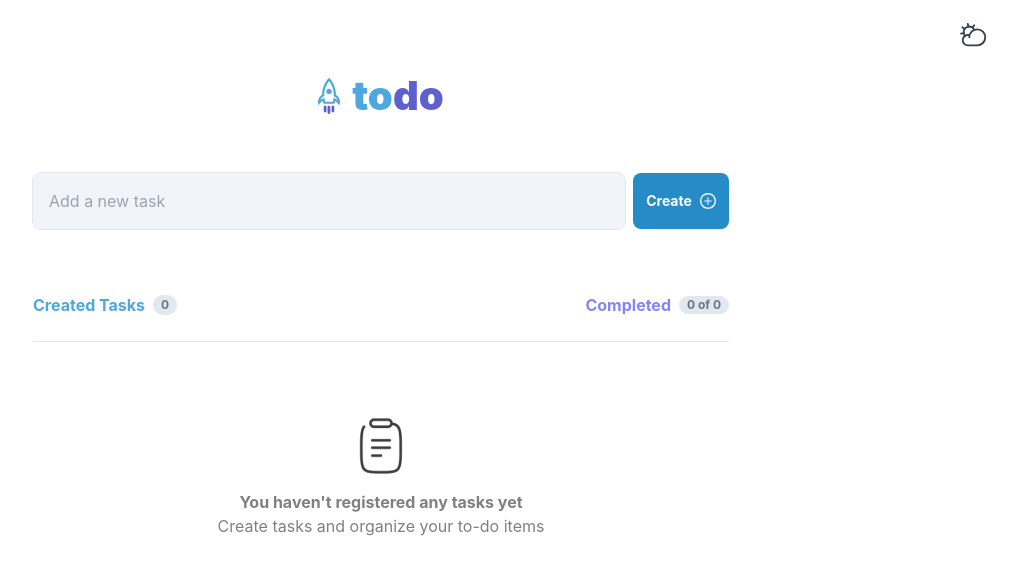
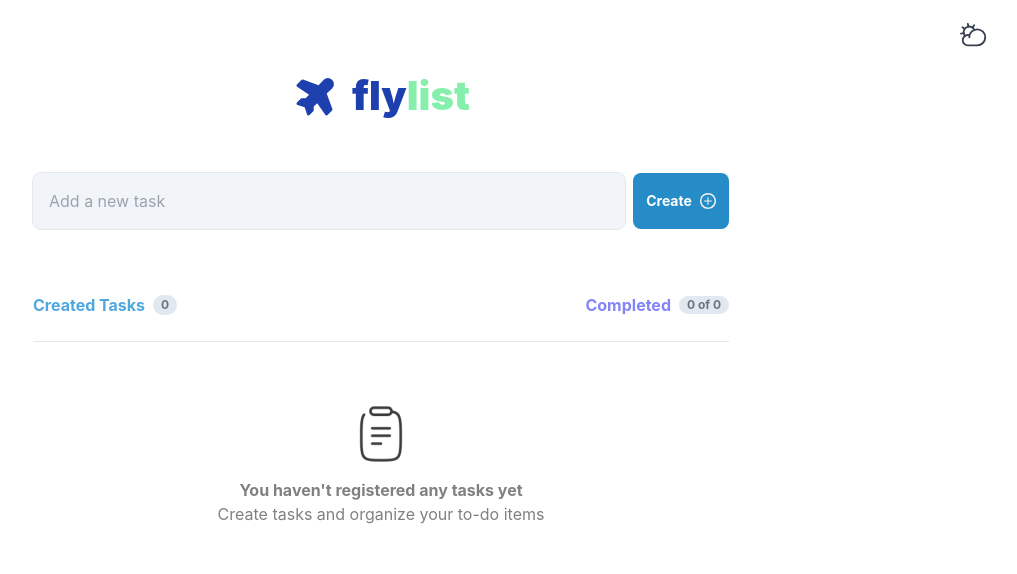
Before and after one commit to doniaskima/TodoList-Interview-Challenge, a React (Vite) app: page / in a window 1280 px wide. Shown: the top 574 px of the page, without its empty margins (259-1276 px from the left). Built offline with nearby package versions, Linux system fonts and the light colour scheme.

Commit message:
style: add animation

```diff
--- a/package.json
+++ b/package.json
@@ -14,9 +14,11 @@
     "@commitlint/cz-commitlint": "^19.2.0",
     "@radix-ui/react-checkbox": "^1.0.4",
     "@reduxjs/toolkit": "^2.2.4",
+    "framer-motion": "^11.1.9",
     "phosphor-react": "^1.4.1",
     "react": "^18.2.0",
     "react-dom": "^18.2.0",
+    "react-icons": "^5.2.1",
     "react-redux": "^9.1.2",
     "redux": "^5.0.1",
     "redux-devtools-extension": "^2.13.9",
--- a/src/App.tsx
+++ b/src/App.tsx
@@ -1,11 +1,11 @@
-import React, { useEffect, useState } from "react";
-import rocketIcon from "./assets/rocket-icon.svg";
-import { TaskCard } from "./components/TaskCard";
-import clipboardIcon from "./assets/Clipboard.png";
+import { useEffect, useState } from "react";
 import { useSelector } from "react-redux";
 import { selectTasks } from "./redux/slices/tasksSlice";
+import { TaskCard } from "./components/TaskCard";
 import { CreateNewTask } from "./components/CreateNewTask";
-import { CloudMoon, CloudSun } from "phosphor-react";
+import { AirplaneTilt, CloudMoon, CloudSun } from "phosphor-react";
+import { motion, AnimatePresence } from "framer-motion";
+import clipboardIcon from "./assets/Clipboard.png";
 
 function App() {
   const tasks = useSelector(selectTasks);
@@ -25,9 +25,15 @@ function App() {
 
   return (
     <div className="h-screen text-[#808080]">
-      <div
-        className="h-[200px] bg-white dark:bg-[#0D0D0D] absolute top-0
-        right-0 left-0 transition-colors duration-200"
+      <motion.div
+        className="h-[200px] absolute top-0 right-0 left-0 transition-colors duration-200"
+        initial={{
+          backgroundColor: appTheme === "dark" ? "#FFFFFF" : "#0D0D0D",
+        }}
+        animate={{
+          backgroundColor: appTheme === "dark" ? "#0D0D0D" : "#FFFFFF",
+        }}
+        transition={{ duration: 0.2 }}
       >
         {/* switch theme row container */}
         <div>
@@ -37,7 +43,6 @@ function App() {
           >
             <CloudSun className="text-gray-700 text-3xl dark:text-white/90" />
           </button>
-
           <button
             onClick={() => setAppTheme("light")}
             className="hidden dark:inline absolute right-8 top-5 cursor-pointer"
@@ -49,10 +54,10 @@ function App() {
         <div className="max-w-[736px] mx-auto px-5">
           {/* logo and brand row container */}
           <div className="mt-[72px] mb-[53px] flex items-center justify-center gap-3">
-            <img src={rocketIcon} alt="rocket-icon" />
+            <AirplaneTilt size={48} weight="fill" className="text-blue-800" />
             <h1 className="font-black text-[40px] leading-[48px]">
-              <span className="text-[#4EA8DE]">to</span>
-              <span className="text-[#5E60CE]">do</span>
+              <span className="text-blue-800">fly</span>
+              <span className="text-green-300">list</span>
             </h1>
           </div>
           {/* create new task row container */}
@@ -85,11 +90,27 @@ function App() {
               </div>
             </div>
             {/* tasks column container */}
+            <AnimatePresence>
               <div className="flex flex-col gap-3 mt-6">
                 {tasks.length > 0 ? (
-                tasks.map((task) => <TaskCard key={task.id} task={task} />)
+                  tasks.map((task) => (
+                    <motion.div
+                      key={task.id}
+                      initial={{ opacity: 0, y: 50 }}
+                      animate={{ opacity: 1, y: 0 }}
+                      exit={{ opacity: 0, y: -50 }}
+                      transition={{ duration: 0.3 }}
+                    >
+                      <TaskCard task={task} />
+                    </motion.div>
+                  ))
                 ) : (
-                <>
+                  <motion.div
+                    initial={{ opacity: 0 }}
+                    animate={{ opacity: 1 }}
+                    exit={{ opacity: 0 }}
+                    transition={{ duration: 0.3 }}
+                  >
                     <hr className="border-[#808080]/20" />
                     <div className="mt-16 text-center">
                       <img
@@ -102,12 +123,13 @@ function App() {
                       </p>
                       <p>Create tasks and organize your to-do items</p>
                     </div>
-                </>
+                  </motion.div>
                 )}
               </div>
+            </AnimatePresence>
           </section>
         </div>
-      </div>
+      </motion.div>
     </div>
   );
 }
```
Also changed, not shown: src/index.css (line endings or trailing spaces), 1 other file (tests, documents, lock files or other folders). Lines whose indentation alone changed are shown as unchanged.
